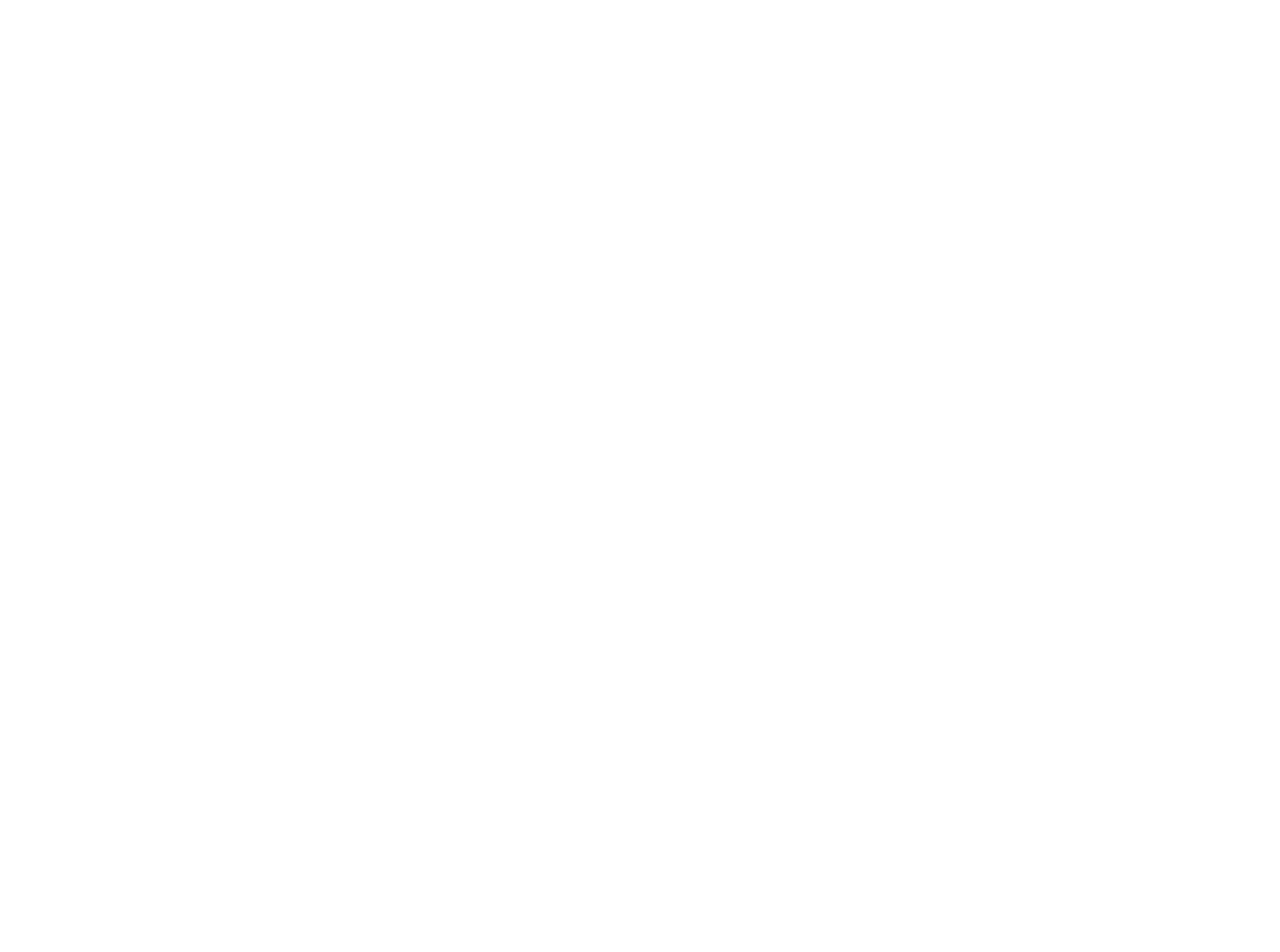
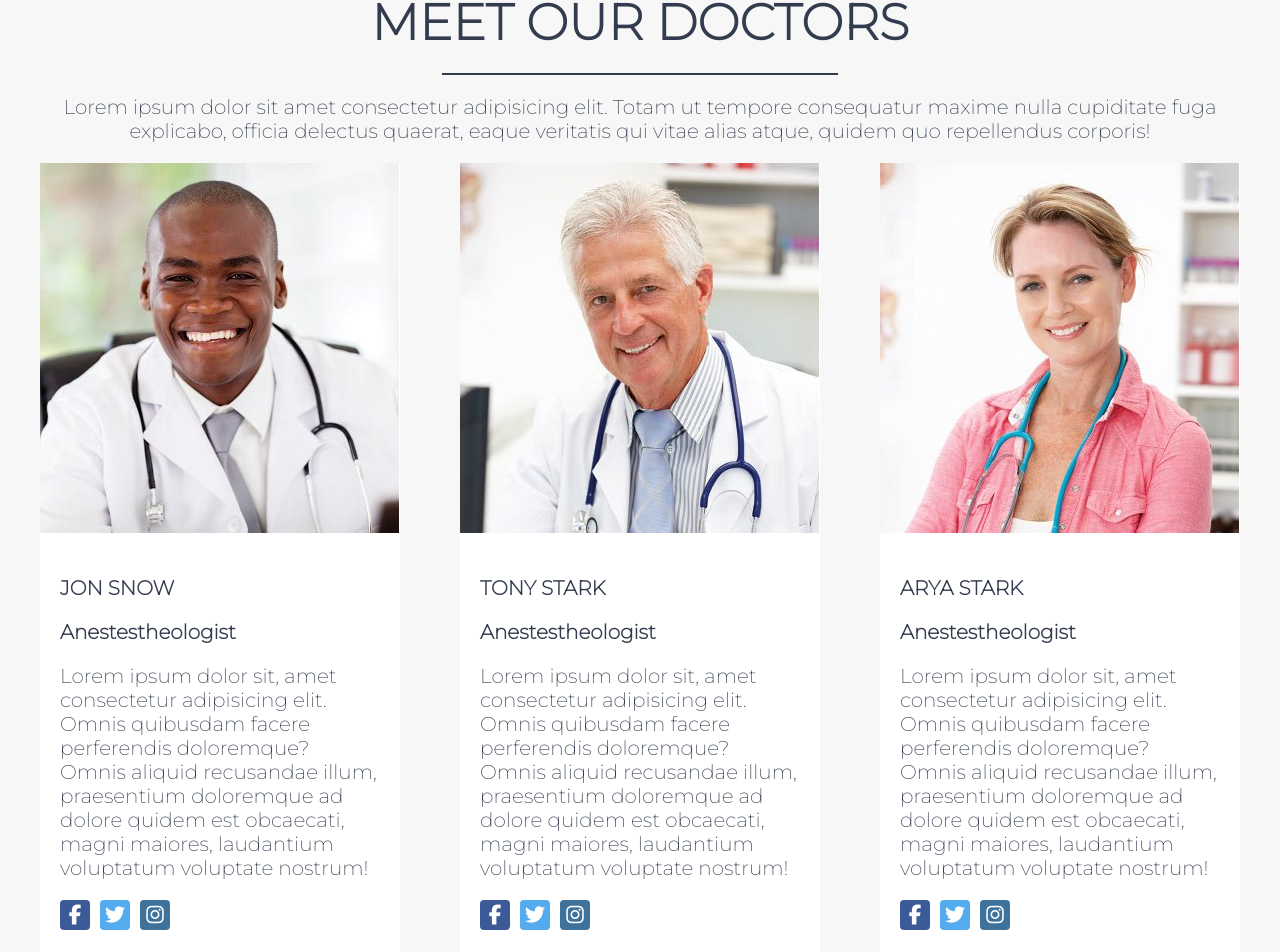
Before and after one commit to T30G10v4/proj-html-vuejs, a Vue app: page / in a window 1280 px wide. Shown: the part 1308-2260 px from the top of the page. Before the commit the page ends 1097 px from the top, so only its background shows below. Built offline with nearby package versions, Linux system fonts and the light colour scheme.

Commit message:
meet - end

```diff
--- a/package.json
+++ b/package.json
@@ -9,6 +9,7 @@
     "preview": "vite preview"
   },
   "dependencies": {
+    "@fortawesome/fontawesome-free": "^6.2.1",
     "sass": "^1.56.1",
     "vue": "^3.2.41"
   },
--- a/src/App.vue
+++ b/src/App.vue
@@ -2,13 +2,15 @@
 
 import AppJumbotron from "./components/AppJumbotron.vue";
 import AppWelcome from "./components/AppWelcome.vue";
+import AppMeet from "./components/AppMeet.vue";
 
 export default {
 
   components: {
 
     AppJumbotron,
-    AppWelcome
+    AppWelcome,
+    AppMeet
 
   }
 
@@ -20,6 +22,7 @@
 
   <AppJumbotron />
   <AppWelcome />
+  <AppMeet />
 
 </template>
 
--- /dev/null
+++ b/src/components/AppMeet.vue
@@ -0,0 +1,129 @@
+<script>
+
+export default {
+
+    name: "AppMeet"
+
+}
+
+</script>
+
+<template>
+
+    <section id="meet">
+
+        <div class="container-xl">
+
+            <div class="logo-img text-align-center"><img src="../assets/images/icon-5.png" alt=""></div>
+
+            <h2 class="font-size-50 text-align-center">MEET OUR DOCTORS</h2>
+
+            <p class="font-size-20 text-align-center">Lorem ipsum dolor sit amet consectetur adipisicing elit. Totam ut tempore consequatur maxime nulla cupiditate fuga explicabo, officia delectus quaerat, eaque veritatis qui vitae alias atque, quidem quo repellendus corporis!</p>
+
+            <div class="cards flex-row-spc-btwn-center">
+                <div class="card col-30">
+                    <img src="../assets/images/doctor-1.jpg" alt="">
+                    <div class="p-2rem">
+                        <h3 class="font-size-20">JON SNOW</h3>
+                        <h4 class="font-size-20">Anestestheologist</h4>
+                        <p class="font-size-20">Lorem ipsum dolor sit, amet consectetur adipisicing elit. Omnis quibusdam facere perferendis doloremque? Omnis aliquid recusandae illum, praesentium doloremque ad dolore quidem est obcaecati, magni maiores, laudantium voluptatum voluptate nostrum!</p>
+                        <i class="fa-brands fa-facebook-f"></i><i class="fa-brands fa-twitter"></i><i class="fa-brands fa-instagram"></i>
+                    </div>
+                </div>
+                <div class="card col-30">
+                    <img src="../assets/images/doctor-2.jpg" alt="">
+                    <div class="p-2rem">
+                        <h3 class="font-size-20">TONY STARK</h3>
+                        <h4 class="font-size-20">Anestestheologist</h4>
+                        <p class="font-size-20">Lorem ipsum dolor sit, amet consectetur adipisicing elit. Omnis quibusdam facere perferendis doloremque? Omnis aliquid recusandae illum, praesentium doloremque ad dolore quidem est obcaecati, magni maiores, laudantium voluptatum voluptate nostrum!</p>
+                        <i class="fa-brands fa-facebook-f"></i><i class="fa-brands fa-twitter"></i><i class="fa-brands fa-instagram"></i>
+                    </div>
+                </div>
+                <div class="card col-30">
+                    <img src="../assets/images/doctor-3.jpg" alt="">
+                    <div class="p-2rem">
+                        <h3 class="font-size-20">ARYA STARK</h3>
+                        <h4 class="font-size-20">Anestestheologist</h4>
+                        <p class="font-size-20">Lorem ipsum dolor sit, amet consectetur adipisicing elit. Omnis quibusdam facere perferendis doloremque? Omnis aliquid recusandae illum, praesentium doloremque ad dolore quidem est obcaecati, magni maiores, laudantium voluptatum voluptate nostrum!</p>
+                        <i class="fa-brands fa-facebook-f"></i><i class="fa-brands fa-twitter"></i><i class="fa-brands fa-instagram"></i>
+                    </div>
+                </div>
+            </div>
+
+        </div>
+
+    </section>
+
+
+
+</template>
+
+<style lang="scss" scoped>
+
+@use "../styles/partials/variables" as *;
+
+#meet {
+
+    background-color: $backgroundColorSecondary;
+    color: $textPrimary;
+
+    .container-xl * {
+
+        margin-bottom: 2rem;
+
+    }
+
+    h2::after {
+
+        content: "";
+        display: block;
+        margin: 2rem auto;
+        width: 33%;
+        background-color: $textPrimary;
+        height: 2px;
+
+    }
+
+    .card {
+
+        background-color: $backgroundColorPrimary;
+
+        i {
+
+            font-size: 2rem;
+            text-align: center;
+            line-height: 30px;
+            color: white;
+            width: 30px;
+            height: 30px;
+            border-radius: 4px;
+            margin-right: 1rem;
+
+        }
+
+
+        .fa-facebook-f {
+
+            background-color: $fbColor;
+
+        }
+
+        .fa-twitter {
+
+            background-color: $twColor;
+
+        }
+
+        .fa-instagram {
+
+            background-color: $igColor;
+
+        }
+
+    }
+
+
+}
+
+
+</style>
--- a/src/styles/general.scss
+++ b/src/styles/general.scss
@@ -1,6 +1,7 @@
 @use "./partials/variables" as *;
 
 @import url('https://fonts.googleapis.com/css2?family=Montserrat:wght@200&display=swap');
+@import "../../node_modules/@fortawesome/fontawesome-free/css/all.min.css";
 
 
 .cta {
--- a/src/styles/partials/_variables.scss
+++ b/src/styles/partials/_variables.scss
@@ -7,5 +7,9 @@
 $textPrimary: #333c4e;
 $textSecondary: white;
 
+$fbColor: #3c5998;
+$twColor: #54acee;
+$igColor: #3f729b;
+
 /*PADDINGS*/
 $baseSectionPaddings: 8rem;
```
Also changed, not shown: 1 other file (tests, documents, lock files or other folders).
